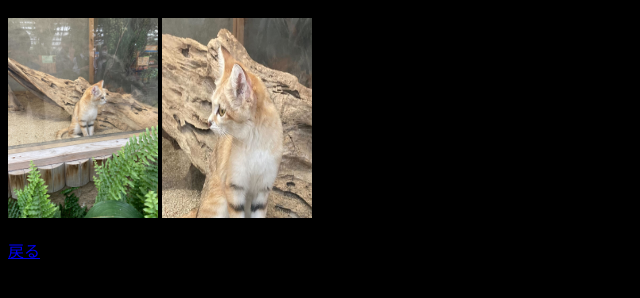
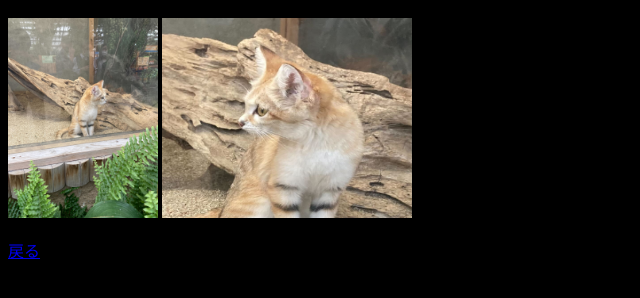
Before and after one commit to 0tter77/0tter77.github.io, a plain HTML site: page html/sunaneko.html in a window 1280 px wide. Shown: the part 300-598 px from the top of the page, without its empty margins (0-640 px from the left). Drawn offline with Linux system fonts and the light colour scheme.

Commit message:
こみっと

```diff
--- a/html/sunaneko.html
+++ b/html/sunaneko.html
@@ -15,7 +15,7 @@
         </ul>
         <h1>絶滅危惧種になっています。</h1>
         <img src="../png/sunaneko.png" alt="スナネコ" title="スナネコ" width="150" height="200">
-        <img src="../png/sunaneko2.png" alt="スナネコ2" title="スナネコ2" width="150" height="200">
+        <img src="../png/sunaneko2.png" alt="スナネコ2" title="スナネコ2" width="250" height="200">
         <p>
           <a href="../index.html">戻る</a>
         </p>
```
